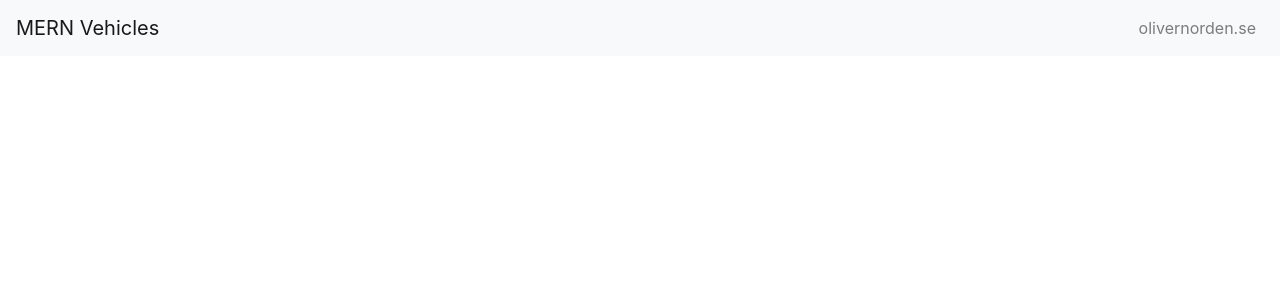
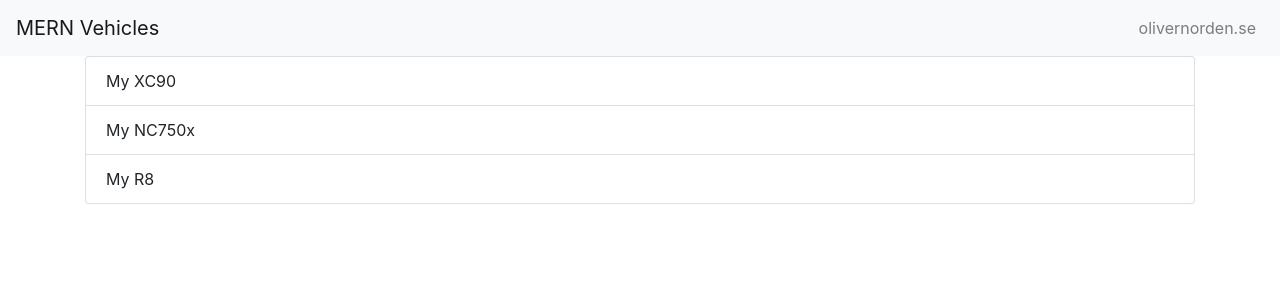
Before and after one commit to oliver-norden/mern_vehicles, a React (Create React App) app in the folder client/: page / in a window 1280 px wide. Shown: the top 300 px of the page. Built offline with nearby package versions, Linux system fonts and the light colour scheme.

Commit message:
Added Vehicles component (Display hardcoded vehicles)

```diff
--- a/client/src/App.js
+++ b/client/src/App.js
@@ -1,12 +1,19 @@
 import React from 'react';
 import './App.css';
+import { Container } from 'reactstrap';
+
 import AppNavbar from './components/Navbar';
+import Vehicles from './components/Vehicles';
+
 import 'bootstrap/dist/css/bootstrap.min.css';
 
 function App() {
   return (
     <div className="App">
       <AppNavbar />
+        <Container>
+          <Vehicles />
+        </Container>
     </div>
   );
 }
--- /dev/null
+++ b/client/src/components/Vehicles.js
@@ -0,0 +1,60 @@
+import React, { Component } from 'react';
+import { ListGroup, ListGroupItem, Button} from 'reactstrap';
+import uuid from 'uuid';
+
+class Vehicles extends Component {
+
+    state = {
+        vehicles: [
+            {
+                minSpeed: 0,
+                _id: uuid(),
+                name: "My XC90",
+                type: "Car",
+                color: "Silver",
+                make: "Volvo",
+                model: "XC90",
+                noOfWheels: 4,
+                maxSpeed: 180,
+            },
+            {
+                minSpeed: 0,
+                _id: uuid(),
+                name: "My NC750x",
+                type: "Motorcycle",
+                color: "White",
+                make: "Honda",
+                model: "NC750x",
+                noOfWheels: 2,
+                maxSpeed: 190,
+            },
+            {
+                minSpeed: 0,
+                _id: uuid(),
+                name: "My R8",
+                type: "Car",
+                color: "Black",
+                make: "Audi",
+                model: "R8",
+                noOfWheels: 4,
+                maxSpeed: 350,
+            }
+        ]
+    }
+
+    render() {
+        return (
+            <div>
+                <ListGroup>
+                    {this.state.vehicles.map(vehicle =>
+                        <ListGroupItem key={vehicle._id}>
+                            {vehicle.name}
+                        </ListGroupItem>
+                    )}
+                </ListGroup>
+            </div>
+        )
+    }
+}
+
+export default Vehicles;
```
